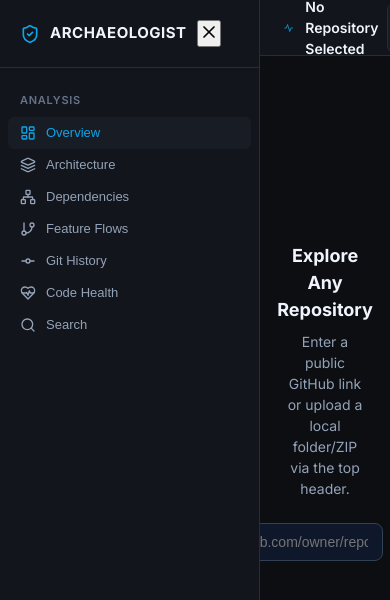
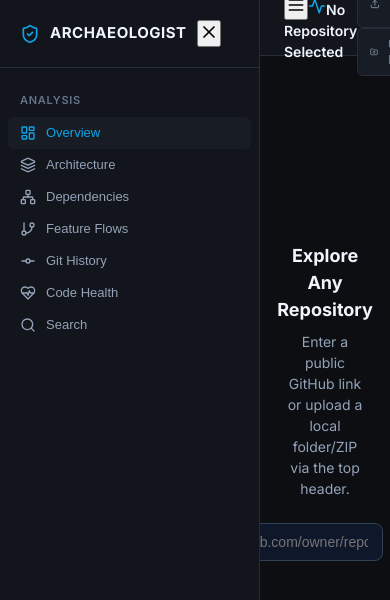
Before and after one commit to akshatt-09/Codebase-Archaeologist, a React (Vite) app in the folder frontend/: page / in a window 390 px wide. Shown: the top 600 px of the page. Built offline with nearby package versions, Linux system fonts and the light colour scheme; no server answers.

Commit message:
Make header responsive for mobile

```diff
--- a/frontend/src/components/layout/Header.jsx
+++ b/frontend/src/components/layout/Header.jsx
@@ -1,7 +1,7 @@
 import React, { useRef } from 'react';
-import { Upload, FolderUp, Activity } from 'lucide-react';
+import { Upload, FolderUp, Activity, Menu } from 'lucide-react';
 
-export function Header({ repoName, onUpload, loading }) {
+export function Header({ repoName, onUpload, loading, onSidebarToggle }) {
   const zipInputRef = useRef(null);
   const folderInputRef = useRef(null);
 
@@ -27,13 +27,21 @@
 
   return (
     <header className="top-header">
-      <div style={{ display: 'flex', alignItems: 'center', gap: '12px' }}>
+      <div className="header-repo">
+        <button
+          className="mobile-sidebar-toggle"
+          type="button"
+          aria-label="Open sidebar"
+          onClick={onSidebarToggle}
+        >
+          <Menu size={20} />
+        </button>
         <Activity size={18} color="#0ea5e9" />
         <span style={{ fontWeight: 600, color: '#f0f4fc' }}>
           {repoName ? repoName : 'No Repository Selected'}
         </span>
       </div>
-      <div style={{ display: 'flex', gap: '10px' }}>
+      <div className="header-actions">
         <input
           type="file"
           ref={zipInputRef}
```
